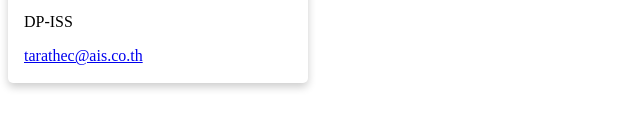
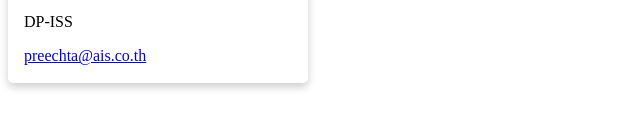
Before and after one commit to preechta/preechta.github.io, a plain HTML site: page index.html in a window 1280 px wide. Shown: the part 379-508 px from the top of the page, 0-640 px from the left. Drawn offline with Linux system fonts and the light colour scheme.

Commit message:
Edit Image Email

```diff
--- a/index.html
+++ b/index.html
@@ -33,7 +33,7 @@
     <h4><b>Preecha Taosud</b></h4>
     <p>IT Specialist</p>
     <p>DP-ISS</p>
-    <p><a href="mailto:tarathec@ais.co.th">tarathec@ais.co.th</a></p>
+    <p><a href="mailto:preechta@ais.co.th">preechta@ais.co.th</a></p>
   </div>
 </div>
 
```
